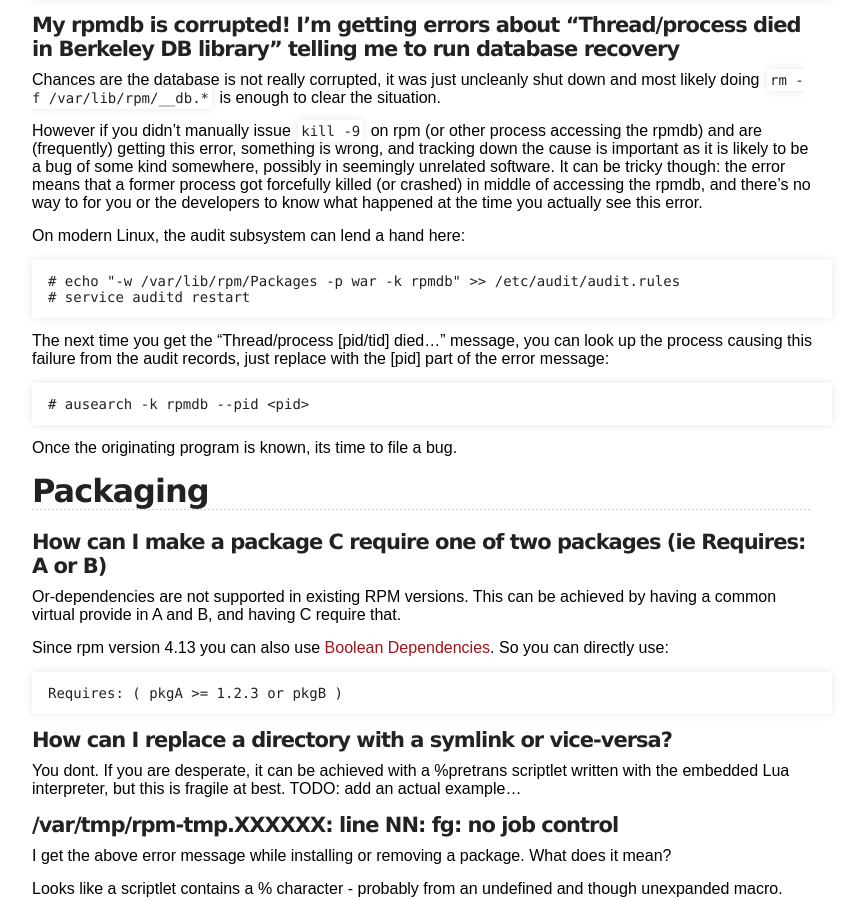
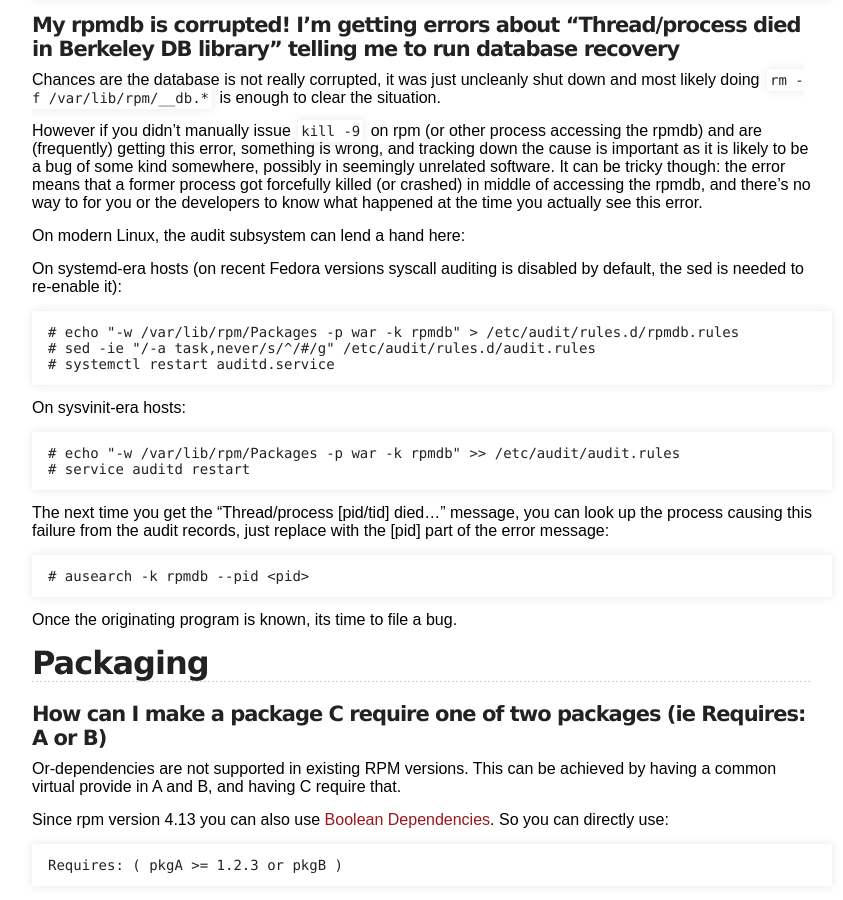
Before and after one commit to rpm-software-management/rpm-web, a Jekyll site: the page built from user_doc/faq.md, in a window 1280 px wide and 900 px high, scrolled down 495 px. Shown: the whole window, without its empty margins (218-1061 px from the left). Built offline with Jekyll 4.4.1, drawn with Linux system fonts in a browser that asks for light colours.

Commit message:
Update "thread died in..." debugging instructions for systemd era

````diff
--- a/user_doc/faq.md
+++ b/user_doc/faq.md
@@ -30,6 +30,15 @@ actually see this error.
 
 On modern Linux, the audit subsystem can lend a hand here:
 
+On systemd-era hosts (on recent Fedora versions syscall auditing is disabled
+by default, the sed is needed to re-enable it):
+```
+# echo "-w /var/lib/rpm/Packages -p war -k rpmdb" > /etc/audit/rules.d/rpmdb.rules
+# sed -ie "/-a task,never/s/^/#/g" /etc/audit/rules.d/audit.rules
+# systemctl restart auditd.service
+```
+
+On sysvinit-era hosts:
 ```
 # echo "-w /var/lib/rpm/Packages -p war -k rpmdb" >> /etc/audit/audit.rules
 # service auditd restart
````
